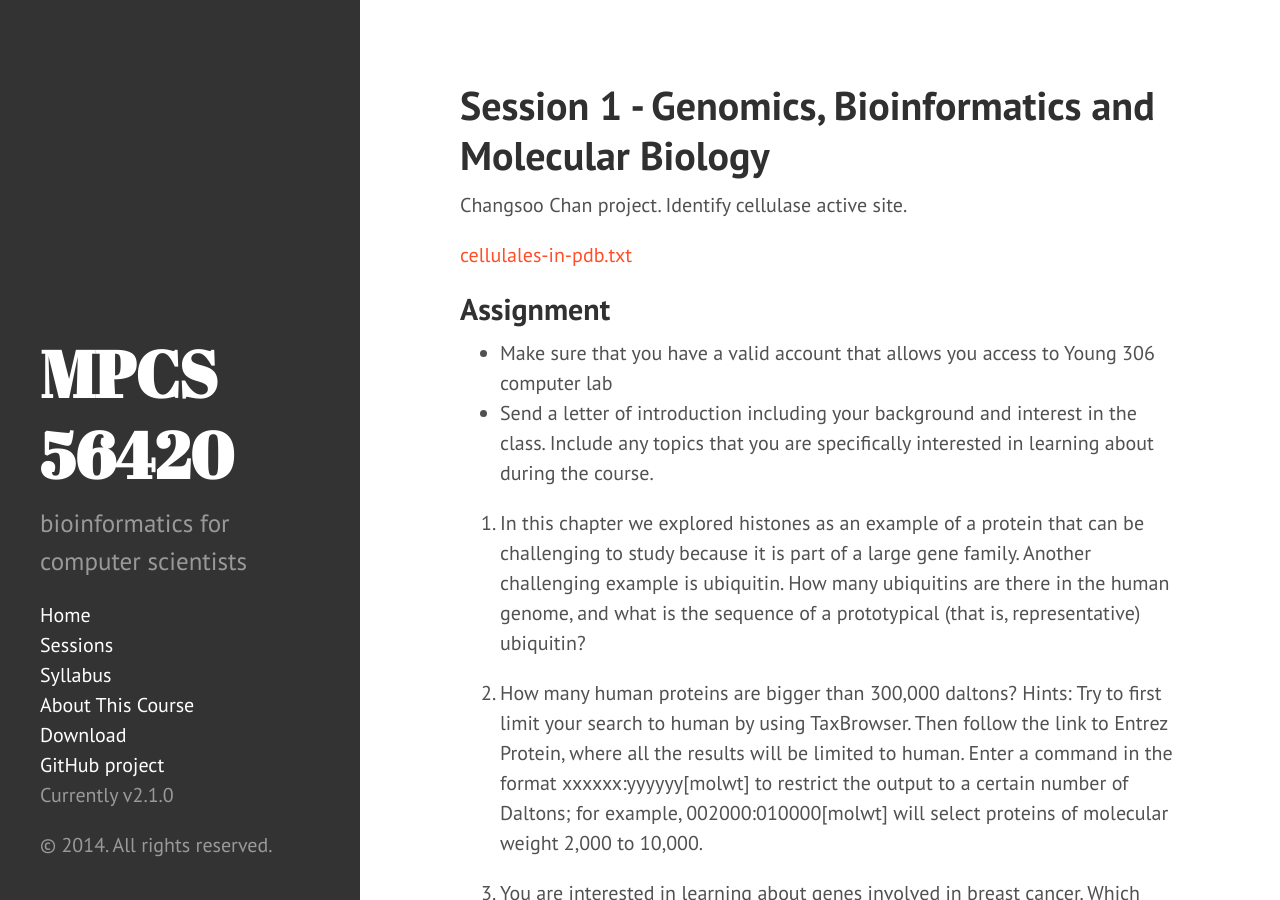
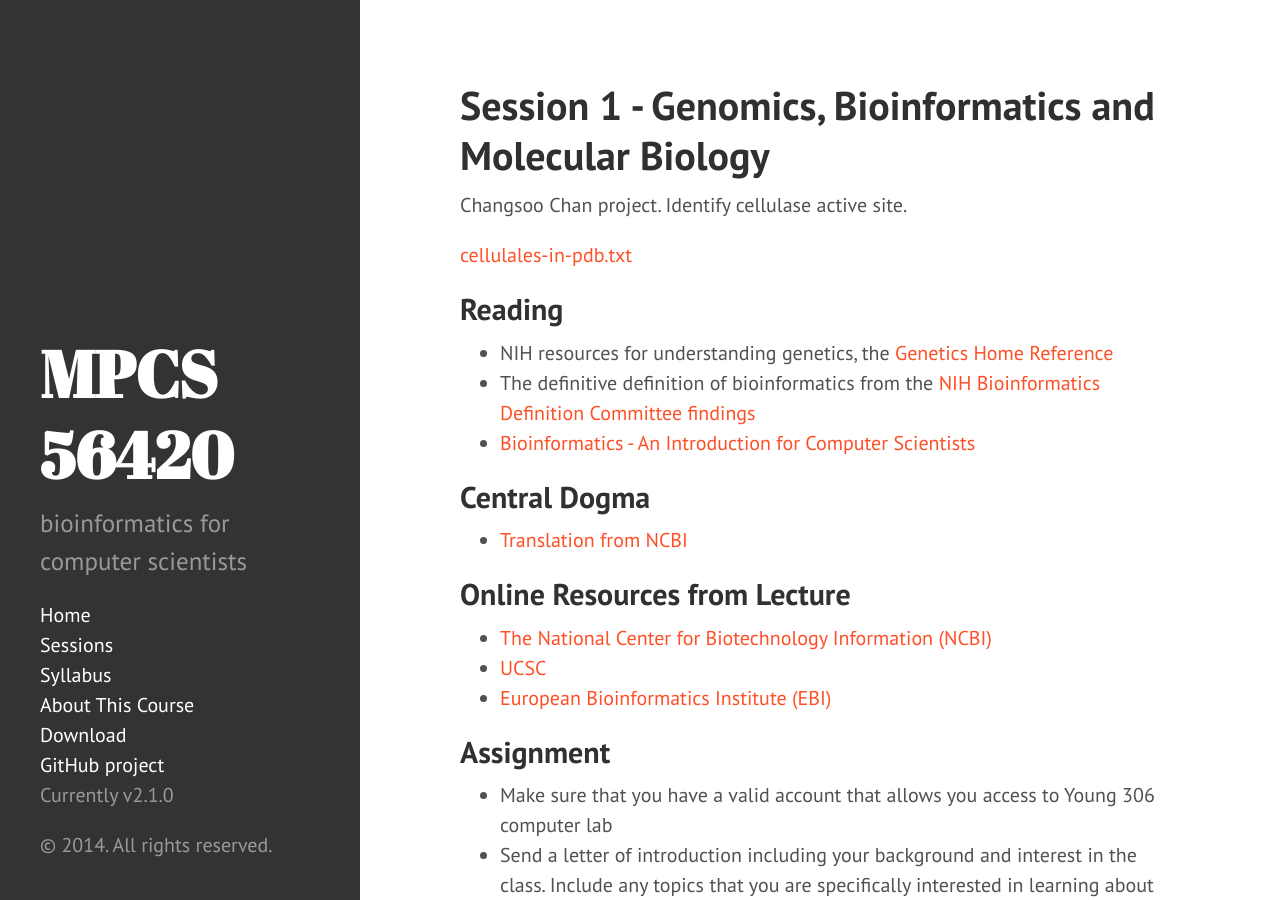
Before and after one commit to tabinks/fridgedoor.co, a Jekyll site: the page built from sessions/session1/index.md, in a window 1280 px wide and 900 px high. Built offline with Jekyll 4.4.1, drawn with Linux system fonts in a browser that asks for light colours; Markdown is read by kramdown in place of the engine named in the settings; some of the changed text lies outside the part shown.

Commit message:
Update index.md

```diff
--- a/sessions/session1/index.md
+++ b/sessions/session1/index.md
@@ -7,6 +7,25 @@ session: true
 Changsoo Chan project.  Identify cellulase active site.
 
 [cellulales-in-pdb.txt](cellulases-in-pdb.txt)
+
+
+Reading
+-------
+* NIH resources for understanding genetics, the [Genetics Home Reference](http://ghr.nlm.nih.gov/handbook.pdf)
+* The definitive definition of bioinformatics from the [NIH Bioinformatics Definition Committee findings](http://www.bisti.nih.gov/CompuBioDef.pdf)
+* [Bioinformatics - An Introduction for Computer Scientists](http://cse.spsu.edu/mmurphy/bioinformatics/surveyarticleacm.pdf)
+
+Central Dogma
+-------------
+* [Translation from NCBI](http://www.ncbi.nlm.nih.gov/books/NBK9849/#A1178)
+
+
+Online Resources from Lecture
+-----------------------------
+
+* [The National Center for Biotechnology Information (NCBI)](http://www.ncbi.nlm.nih.gov/)
+* [UCSC](http://www.ebi.ac.uk/)
+* [European Bioinformatics Institute (EBI)](http://genome.ucsc.edu/)
 
 
 Assignment
```
Also changed, not shown: other parts of sessions/session1/index.md (+0 -14 lines).
